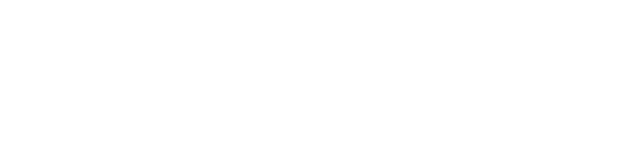
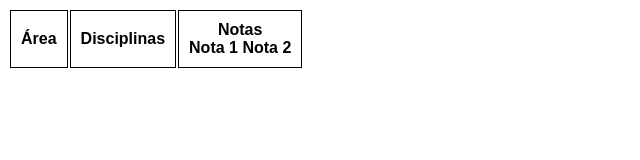
Before and after one commit to loyanemenezes/html-css, a plain HTML site: page desafios/d014/tabela01.html in a window 1280 px wide. Shown: the whole page, without its empty margins (0-640 px from the left). Drawn offline with Linux system fonts and the light colour scheme.

Commit message:
Atualizar

```diff
--- a/desafios/d014/tabela01.html
+++ b/desafios/d014/tabela01.html
@@ -5,8 +5,26 @@
     <meta http-equiv="X-UA-Compatible" content="IE=edge">
     <meta name="viewport" content="width=device-width, initial-scale=1.0">
     <title>Tabela 01</title>
+    <style>
+        body {
+            font-family: Arial, Helvetica, sans-serif;
+        }
+
+        th {
+            border: 1px solid black;
+            padding: 10px;
+        }
+    </style>
 </head>
 <body>
+    <table>
+        <tr>
+            <th colspan="2">Área</th>
+            <th colspan="2">Disciplinas</th>
+            <th>Notas <br> Nota 1 Nota 2</th>
 
+
+        </tr>
+    </table>
 </body>
 </html>
```
